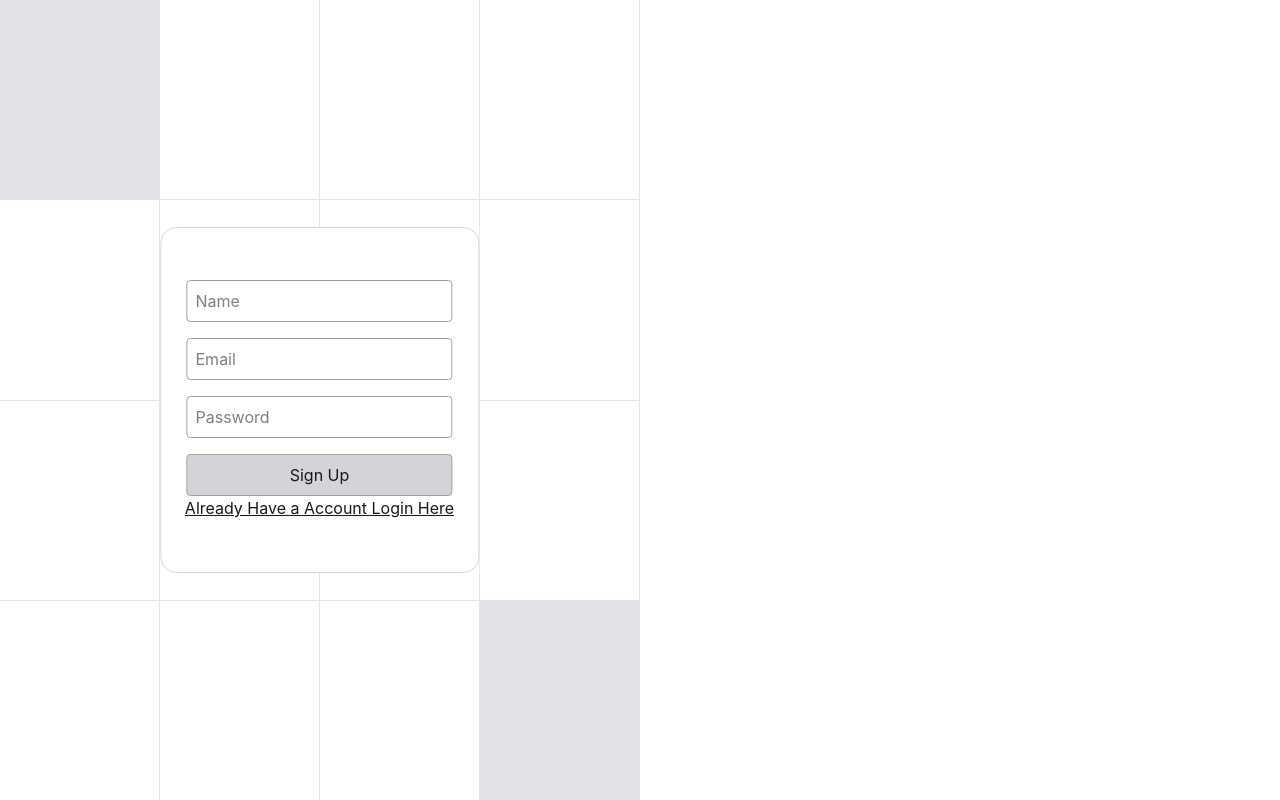
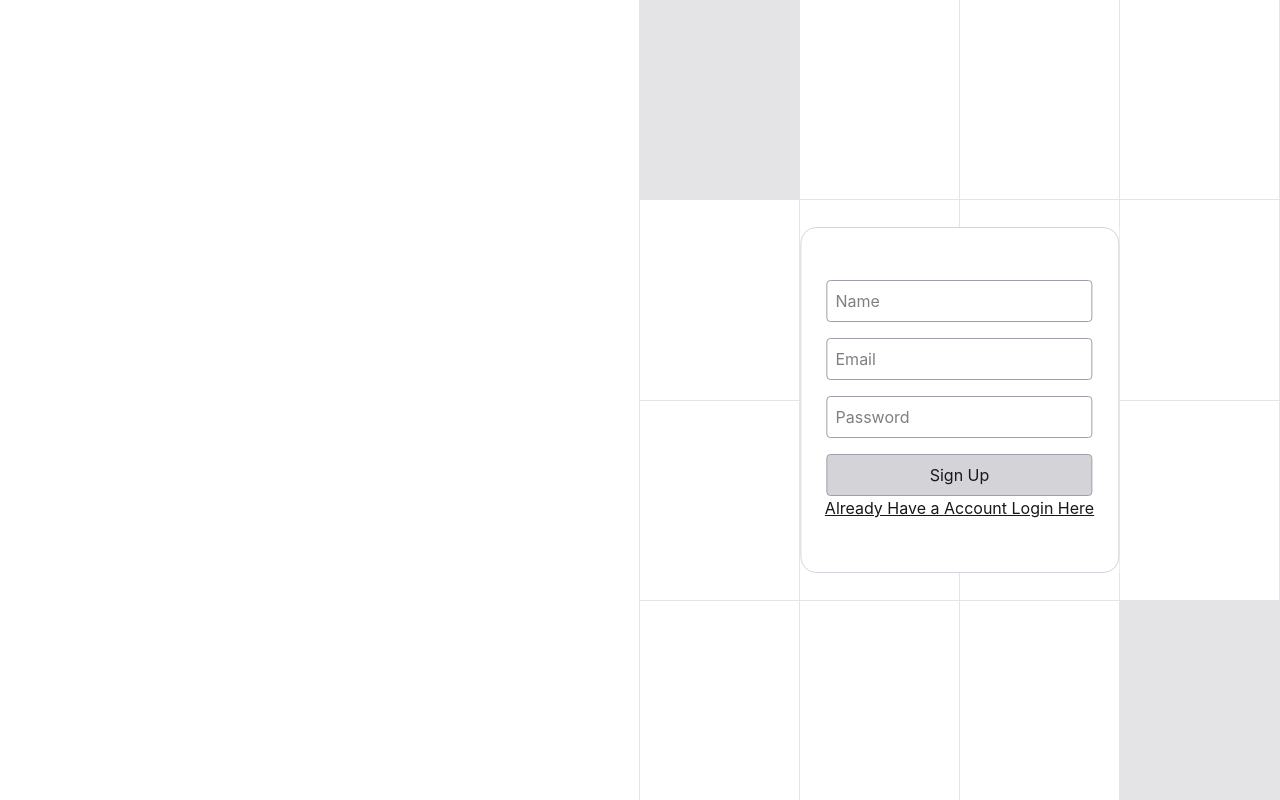
Before and after one commit to syedre/supabase, a React (Vite) app: page / in a window 1280 px wide. Built offline with nearby package versions, Linux system fonts and the light colour scheme; no server answers.

Commit message:
moved grid lines to right side

```diff
--- a/src/components/authLayout.jsx
+++ b/src/components/authLayout.jsx
@@ -3,6 +3,7 @@ import React from "react";
 const AuthLayout = ({ children }) => {
   return (
     <div className="h-screen w-full grid grid-cols-2">
+      <div className="bg-white border-r  border-zinc-200"></div>
       <div className="grid grid-cols-4 grid-rows-4 gap-px bg-zinc-200 border-r border-zinc-200 relative">
         <div className="bg-transparent "></div>
         <div className="bg-white"></div>
```
